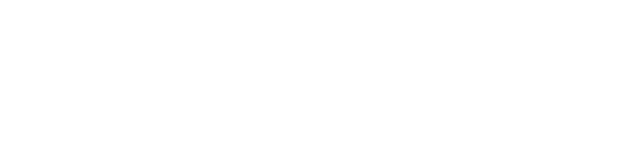
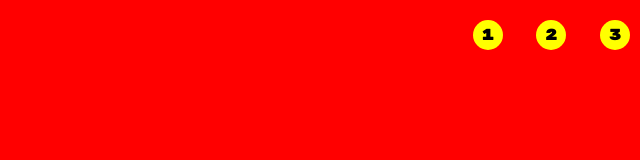
Before and after one commit to n-desantis92/htmlcss-shoes, a plain HTML site: page index.html in a window 1280 px wide. Shown: the whole page, without its empty margins (640-1280 px from the left). Drawn offline with Linux system fonts and the light colour scheme.

Commit message:
impostato nav

```diff
--- a/css/style.css
+++ b/css/style.css
@@ -5,3 +5,32 @@
   box-sizing: border-box;
 }
 /* /rest comandi */
+
+body {
+  font-family: 'Rubik Mono One', sans-serif;
+}
+nav {
+  position: fixed;
+  z-index: 10;
+  right: 0;
+  top: 10px;
+}
+
+  li {
+  background-color: yellow;
+  display: inline-block;
+  margin: 10px;
+  width: 30px;
+  height: 30px;
+  text-align: center;
+  line-height: 30px;
+  border-radius: 50%;
+
+
+}
+ .box {
+   position: relative;
+   background-color: red;
+   width: 100%;
+   height: 100vh;
+ }
--- a/index.html
+++ b/index.html
@@ -8,6 +8,20 @@
     <link rel="stylesheet" href="css/style.css">
   </head>
   <body>
+    <!-- navigatore -->
+    <nav>
+      <ul>
+        <li>1</li>
+        <li>2</li>
+        <li>3</li>
+      </ul>
+    </nav>
+    <!-- /navigatore -->
+    <main>
+      <div class="box">
+
+      </div>
+    </main>
 
   </body>
 </html>
```
